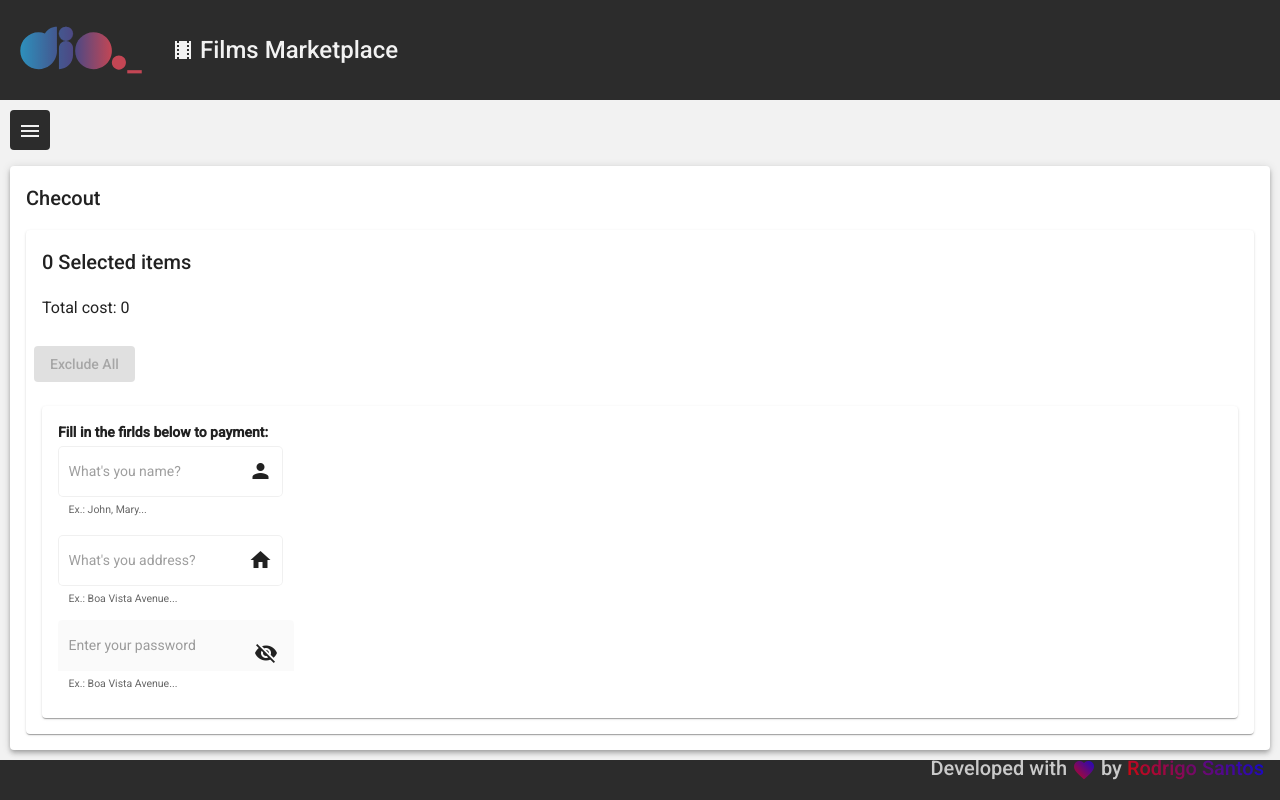
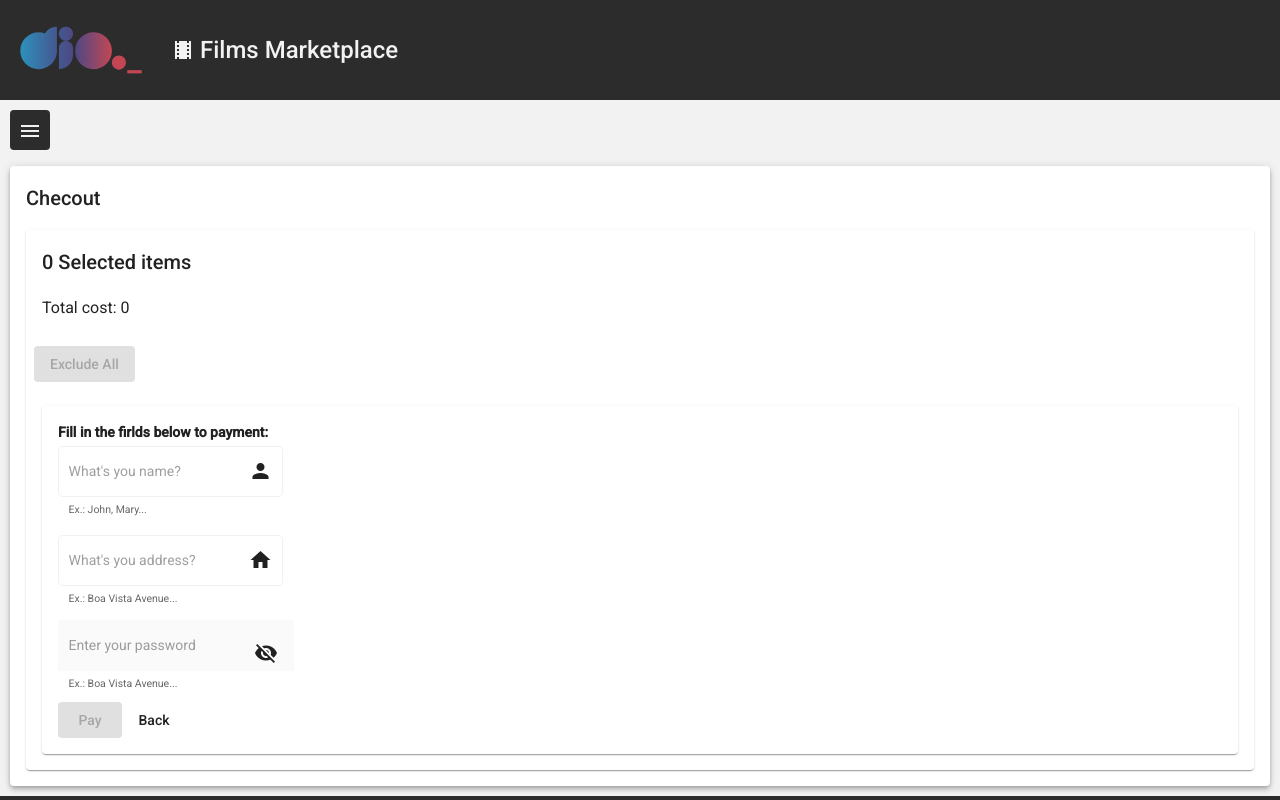
Before and after one commit to mdcrodrigo/angular-mktplace, an Angular app: page /checkout in a window 1280 px wide. Built offline with nearby package versions, Linux system fonts and the light colour scheme.

Commit message:
buttons checkout

```diff
--- a/src/app/views/checkout/checkout.component.html
+++ b/src/app/views/checkout/checkout.component.html
@@ -59,7 +59,8 @@
                         <mat-hint>Ex.: Boa Vista Avenue...</mat-hint>
                     </mat-form-field>
                 </p>
-
+                <button type="submit" mat-flat-button class="mat-pay" (click)="payment()" [disabled]="disable === true">Pay</button>
+                <button mat-flat-button class="mat-cancel" (click)="cancel()">{{ disable ? "Back" : "Cancel"}}</button>
             </form>
         </mat-card>
     </mat-card>
--- a/src/app/views/checkout/checkout.component.ts
+++ b/src/app/views/checkout/checkout.component.ts
@@ -1,4 +1,5 @@
 import { Component, OnInit } from '@angular/core';
+import { Router } from '@angular/router';
 import { Film } from '../list-films/film.model';
 import { CheckoutService } from './checkout.service';
 
@@ -14,12 +15,20 @@ export class CheckoutComponent implements OnInit {
   hide = true;
   form: any;
 
-  constructor(private checkoutService: CheckoutService) { }
+  constructor(private checkoutService: CheckoutService, private route: Router) { }
 
   ngOnInit(): void {
     this.totalPrice = this.checkoutService.totalPrice;
     this.listSelectedFilms = this.checkoutService.listSelectedFilms;
     this.toggleButton();
+  }
+
+  payment(): void {
+
+  }
+
+  cancel(): void {
+    this.route.navigate(['../list-films']);
   }
 
   toggleButton() {
--- a/src/app/views/checkout/checkout.service.ts
+++ b/src/app/views/checkout/checkout.service.ts
@@ -1,5 +1,6 @@
 import { HttpClient } from '@angular/common/http';
 import { Injectable } from '@angular/core';
+import { MatSnackBar } from '@angular/material/snack-bar';
 import { Observable } from 'rxjs';
 import { Film } from '../list-films/film.model';
 
@@ -31,7 +32,16 @@ export class CheckoutService {
     this._filmHandler = value;
   }
 
-  constructor(private httpClient: HttpClient) {
+  constructor(private httpClient: HttpClient, private snackBar: MatSnackBar) {
+  }
+
+  showMessage(msg: string, isError: boolean = false): void {
+    this.snackBar.open(msg, "close", {
+      duration: 3000,
+      horizontalPosition: "right",
+      verticalPosition: "top",
+      panelClass: isError ? ['success'] : ['error'],
+    })
   }
 
   getListFilms(): Observable<Film[]> {
```
